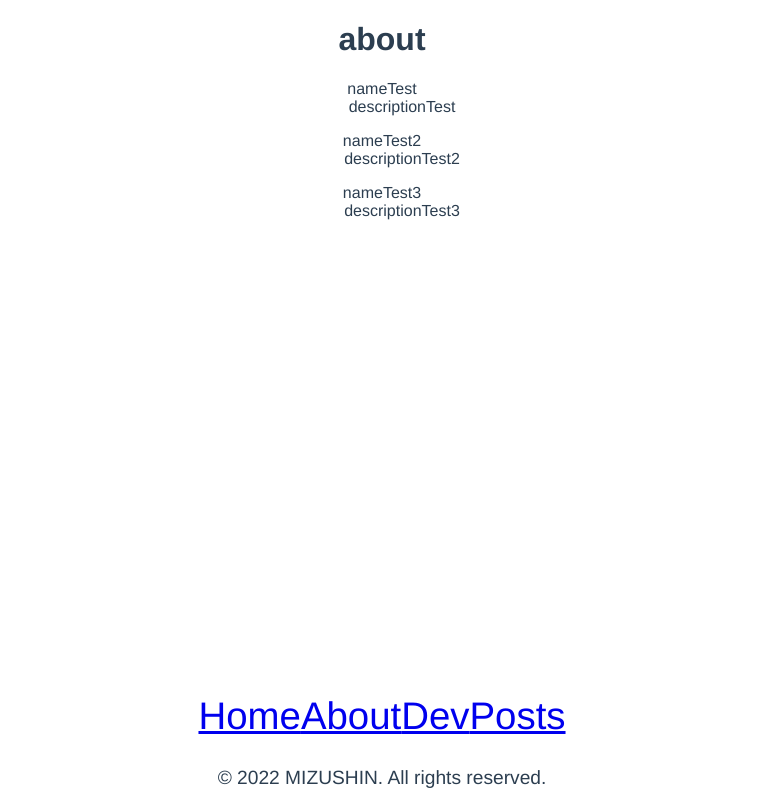
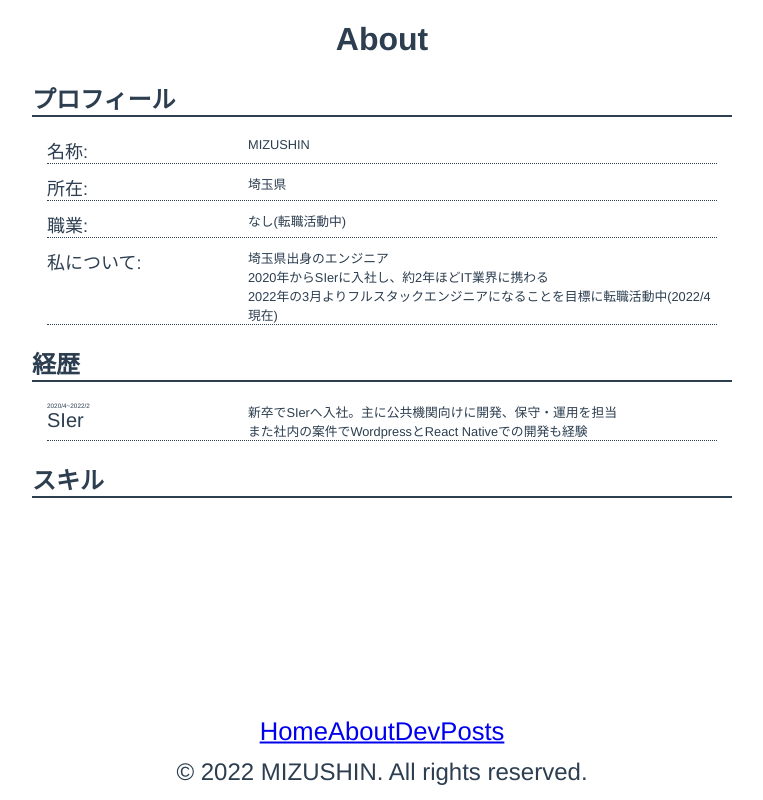
Before and after one commit to mizushin53/portfolio, a Vue app: page /about in a window 1280 px wide. Shown: the whole page, without its empty margins (258-1021 px from the left). Built offline with nearby package versions, Linux system fonts and the light colour scheme.

Commit message:
About.vueとフォントの調整

```diff
--- a/src/App.vue
+++ b/src/App.vue
@@ -30,7 +30,7 @@ body{
 }
 nav {
   margin: 27px auto 0;
-  font-size: 3vw;
+  font-size: clamp(20px, 2vw, 40px);
   position: absolute;
   bottom:5%;
   left: 50%;
@@ -38,7 +38,7 @@ nav {
 }
 
 footer {
-  font-size: 1.5vw;
+  font-size: clamp(8px, 2vw, 24px);
   position: absolute;
   bottom:0%;
   left: 50%;
--- a/src/pages/About.vue
+++ b/src/pages/About.vue
@@ -1,42 +1,122 @@
-<template>
-<header>
-  <h1>about</h1>
-</header>
-  <template
-  v-for="item in items"
-  :key="item.id">
-    <dl>
-      <dt>{{ item.name }}</dt>
-      <dd>{{ item.description }}</dd>
-    </dl>
-  </template>
-</template>
-
-
 <script>
 export default {
   data() {
     return {
-      items: [
+      profileItems: [
         {
           id: 1,
-          name: 'nameTest',
-          description: 'descriptionTest'
+          title: '名称:',
+          description: 'MIZUSHIN'
         },
         {
           id: 2,
-          name: 'nameTest2',
-          description: 'descriptionTest2'
+          title: '所在:',
+          description: '埼玉県'
         },
         {
           id: 3,
-          name: 'nameTest3',
-          description: 'descriptionTest3'
+          title: '職業:',
+          description: 'なし(転職活動中)'
         },
-
+        {
+          id: 4,
+          title: '私について:',
+          description: '埼玉県出身のエンジニア\n2020年からSIerに入社し、約2年ほどIT業界に携わる\n2022年の3月よりフルスタックエンジニアになることを目標に転職活動中(2022/4現在)'
+        }
+      ],
+      careerItems: [
+        {
+          id: 1,
+          period: '2020/4~2022/2',
+          title: 'SIer',
+          description: '新卒でSIerへ入社。主に公共機関向けに開発、保守・運用を担当\nまた社内の案件でWordpressとReact Nativeでの開発も経験'
+        },
       ]
-
     }
   }
 }
 </script>
+
+<template>
+
+  <div>
+    <h1>About</h1>
+  </div>
+
+  <div class="section">
+    <h2>プロフィール</h2>
+    <template v-for="item in profileItems" :key="item.id">
+      <dl>
+        <dt>{{ item.title }}</dt>
+        <dd>{{ item.description }}</dd>
+      </dl>
+    </template>
+  </div>
+
+  <div class="section">
+    <h2>経歴</h2>
+    <template v-for="item in careerItems" :key="item.id">
+      <dl>
+        <dt>
+          <p class="period">{{ item.period }}</p>
+          <p class="company">{{ item.title }}</p>
+        </dt>
+        <dd>{{ item.description }}</dd>
+      </dl>
+    </template>
+  </div>
+
+  <div class="section">
+    <h2>スキル</h2>
+    <template v-for="item in items" :key="item.id">
+      <dl>
+        <dt>
+          {{ item.name }}
+        </dt>
+        <dd>{{ item.description }}</dd>
+      </dl>
+    </template>
+  </div>
+
+</template>
+
+<style>
+h2 {
+  text-align: left;
+  border-bottom: solid 2px;
+}
+
+.section {
+  margin: 0 auto;
+  max-width: 700px;
+}
+
+dl {
+  margin: 10px 15px 10px 15px;
+  display: flex;
+  border-bottom: dotted 1px;
+}
+dt {
+  font: bold;
+  font-size: clamp(14px, 2vw, 18px);
+  text-align: left;
+  width: 30%;
+}
+dd {
+  margin:0;
+  text-align: left;
+  width: 70%;
+  white-space: pre-line;
+  /* font-size: 1.5vw; */
+  font-size: clamp(12px, 1vw, 16px);
+}
+
+.period {
+  margin: 0;
+  font-size: 0.5vw;
+}
+.company {
+  margin: 0;
+  font-size: clamp(16px, 2vw, 20px);
+}
+</style>
```
